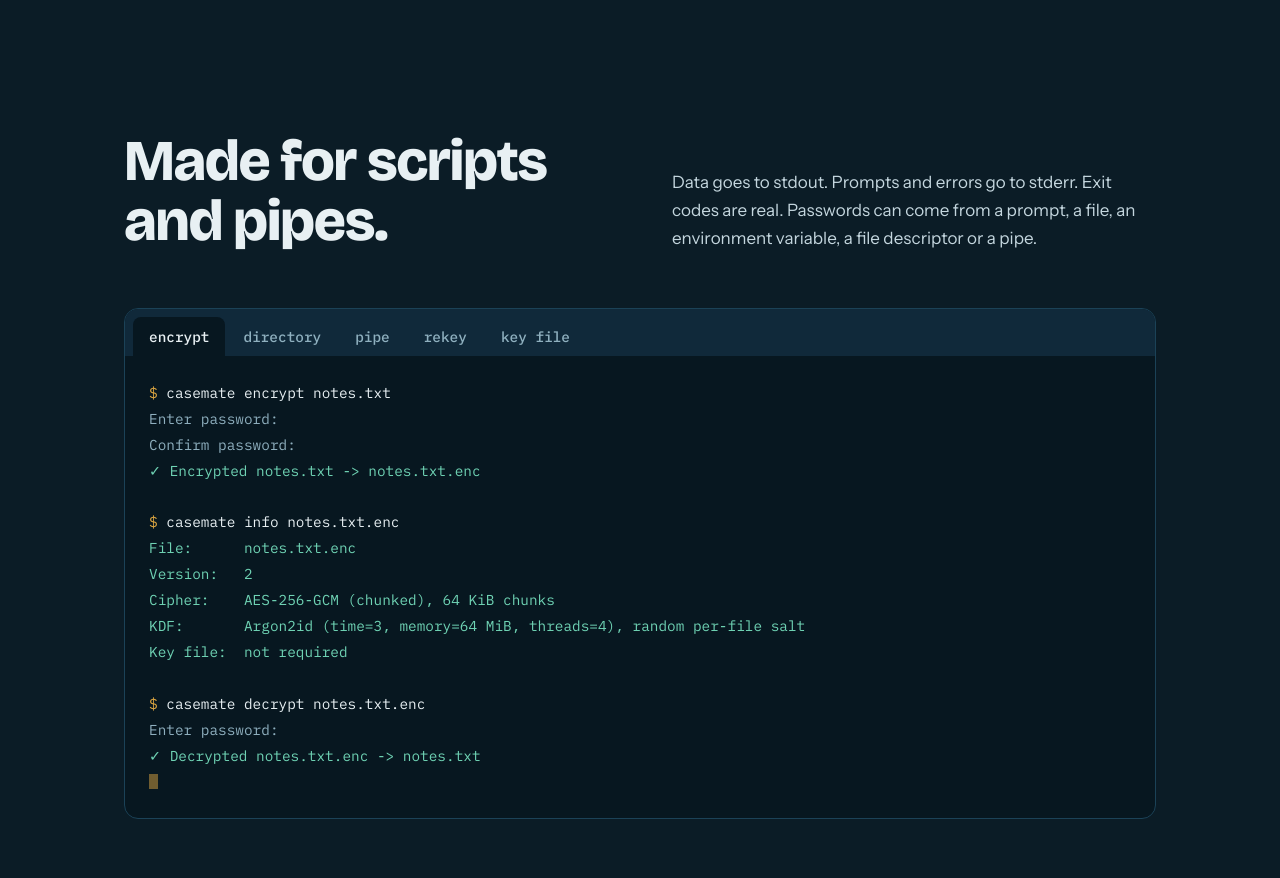
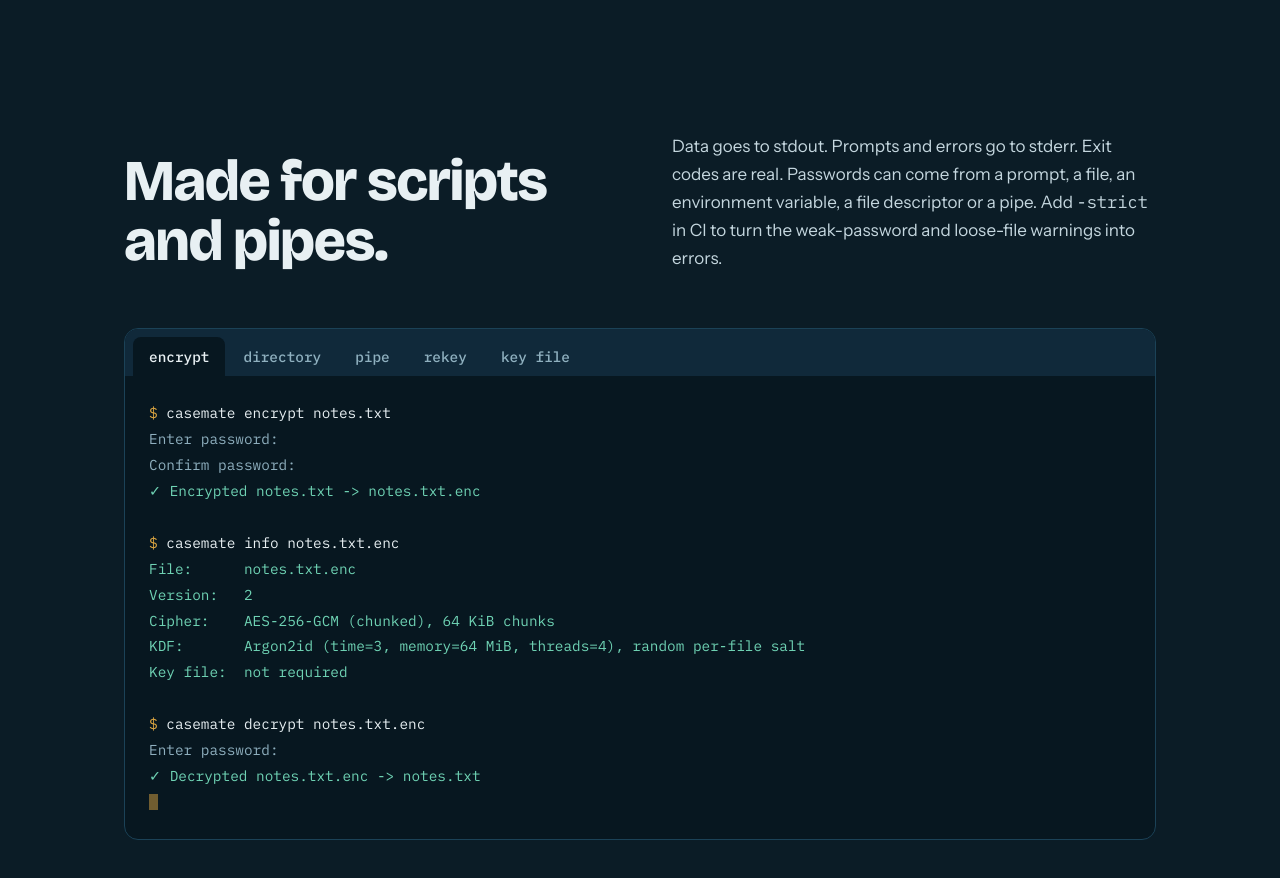
Before and after one commit to dterana/bitseal, a plain HTML site: page site/index.html in a window 1280 px wide. Shown: the part 6680-7558 px from the top of the page. Drawn offline with nearby package versions, Linux system fonts and the light colour scheme; no server answers.

Commit message:
Add a changelog, security badges and a -strict note on the landing page

```diff
--- a/site/index.html
+++ b/site/index.html
@@ -321,7 +321,7 @@ footer a{text-decoration:none}footer a:hover{color:var(--foam)}
   <div class="wrap">
     <div class="intro" style="margin-bottom:0">
       <h2>Made for scripts and pipes.</h2>
-      <p>Data goes to stdout. Prompts and errors go to stderr. Exit codes are real. Passwords can come from a prompt, a file, an environment variable, a file descriptor or a pipe.</p>
+      <p>Data goes to stdout. Prompts and errors go to stderr. Exit codes are real. Passwords can come from a prompt, a file, an environment variable, a file descriptor or a pipe. Add <code>-strict</code> in CI to turn the weak-password and loose-file warnings into errors.</p>
     </div>
     <div class="term">
       <div class="tabs" role="tablist" id="tabs">
```
Also changed, not shown: 2 other files.
